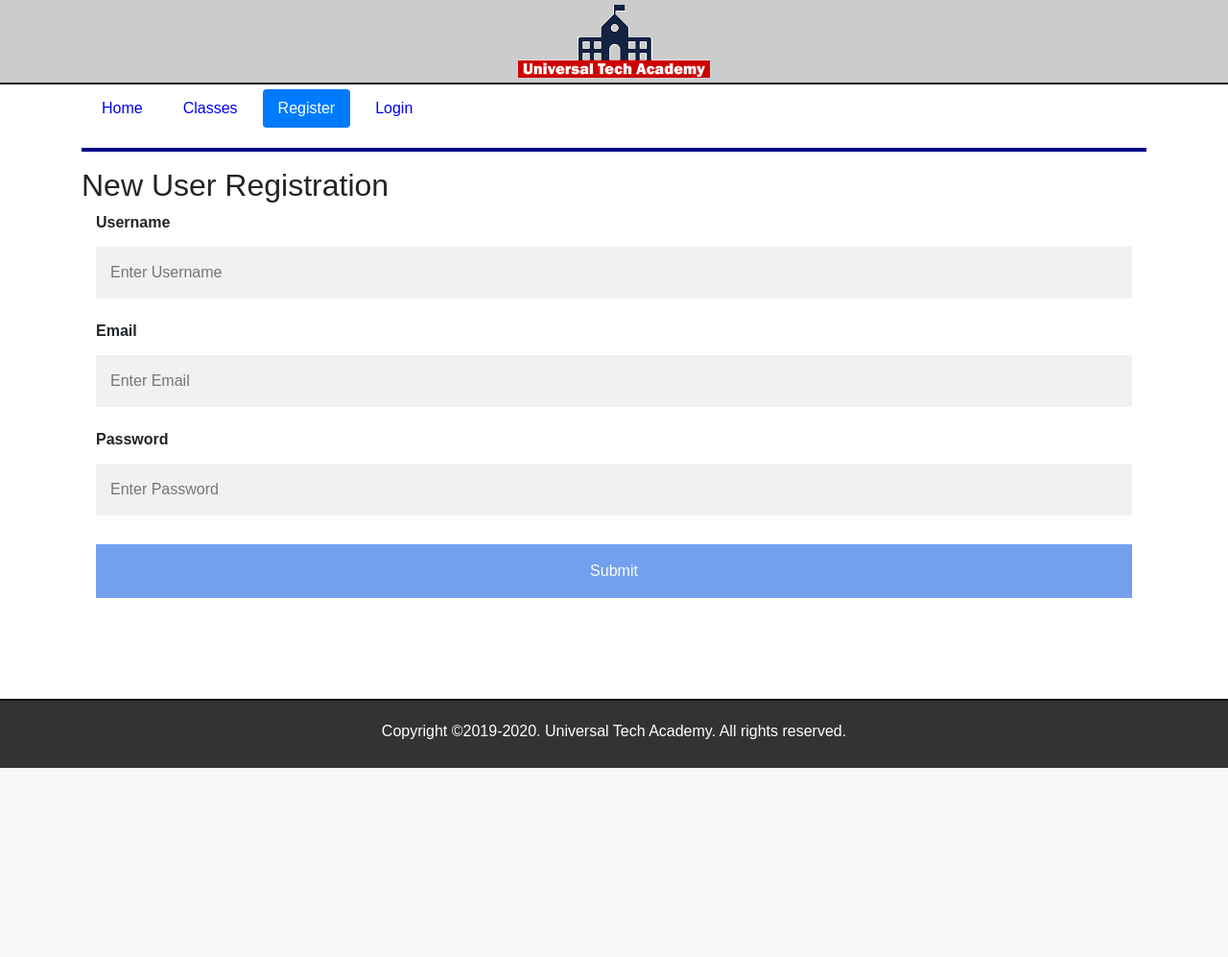
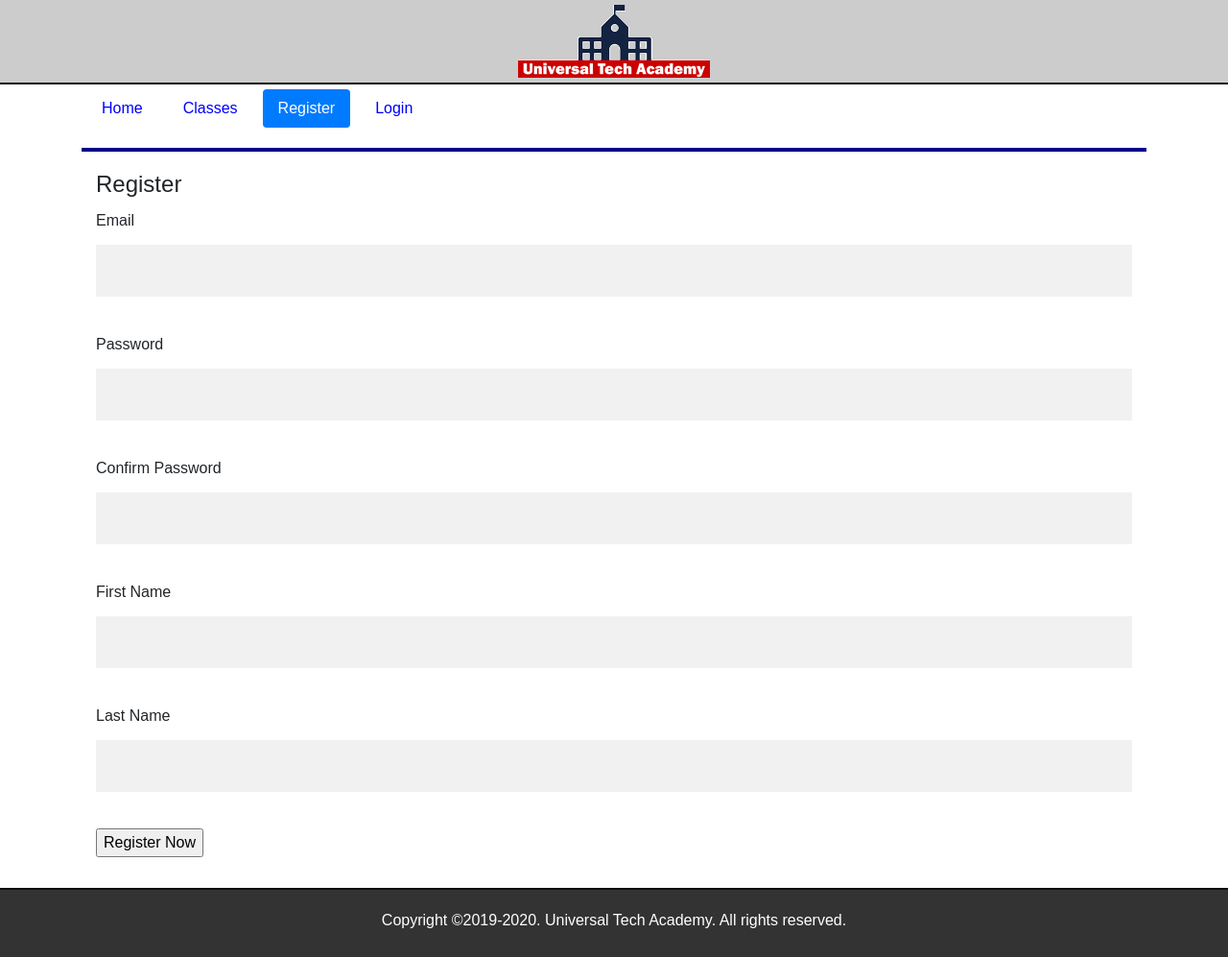
Before and after one commit to Rahul3012/ENROLLMENT, a Flask app: page /register in a window 1280 px wide. Shown: the whole page at 96% size. Before the commit the page ends 800 px from the top, so only its background shows below. Run offline with Flask 2, Linux system fonts and the light colour scheme; some libraries are stand-ins or nearby versions.

Commit message:
Validation changes for Register pager

```diff
--- a/application/forms.py
+++ b/application/forms.py
@@ -1,18 +1,24 @@
 from flask_wtf import FlaskForm
 from wtforms import StringField, PasswordField, SubmitField, BooleanField
-from wtforms.validators import DataRequired
+from wtforms.validators import DataRequired, Email , Length, EqualTo, ValidationError
+from application.models import User
 
 class LoginForm(FlaskForm):
-    email       =   StringField("Email", validators = [DataRequired()])
-    password    =   StringField("Password", validators = [DataRequired()])
+    email       =   StringField("Email", validators = [DataRequired(), Email()])
+    password    =   StringField("Password", validators = [DataRequired(), Length(min=6, max=15)])
     remember_me =   BooleanField("Remember Me")
     submit      =   SubmitField("Login")
 
 
 class RegisterForm(FlaskForm):
-    email               =   StringField("Email", validators = [DataRequired()])
-    password            =   StringField("Password", validators = [DataRequired()])
-    password_confirm    =   StringField("Confirm Password", validators = [DataRequired()])
-    first_name          =   StringField("First Name", validators = [DataRequired()])
-    last_name           =   StringField("Last Name", validators = [DataRequired()])
+    email               =   StringField("Email", validators = [DataRequired(), Email()])
+    password            =   StringField("Password", validators = [DataRequired(), Length(min=6, max=15)])
+    password_confirm    =   StringField("Confirm Password", validators = [DataRequired(), Length(min=6, max=15), EqualTo('password') ])
+    first_name          =   StringField("First Name", validators = [DataRequired(), Length(min=2, max=55)])
+    last_name           =   StringField("Last Name", validators = [DataRequired(),  Length(min=2, max=55)])
     submit              =   SubmitField("Register Now")
+
+    def validate_email(self, email):
+        user = User.objects(email = email.data).first()
+        if user:
+            raise ValidationError("Email is already in use.Pick another one")
--- a/application/routes.py
+++ b/application/routes.py
@@ -28,9 +28,24 @@ def login():
 def courses(term="2019"):
     return render_template("courses.html", coursesData = coursesData, courses = True,term = term)
 
-@app.route("/register")
+@app.route("/register", methods=['GET', 'POST'])
 def register():
-    return render_template("register.html", register=True)
+    form = RegisterForm()
+    if form.validate_on_submit():
+        user_id     = User.objects.count()
+        user_id     += 1
+
+        email       = form.email.data
+        password    = form.password.data
+        first_name  = form.first_name.data
+        last_name   = form.last_name.data
+
+        user = User(user_id=user_id, email=email, first_name=first_name, last_name=last_name)
+        user.set_password(password)
+        user.save()
+        flash("You are successfully registered!","success")
+        return redirect(url_for('index'))
+    return render_template("register.html",title="Register", form=form, register=True)
 
 @app.route("/enrollment", methods=["GET", "POST"])
 def enrollment():
--- a/application/static/css/main.css
+++ b/application/static/css/main.css
@@ -68,7 +68,6 @@ input[type=password]:focus {
     background: #333;
     padding: 5px;
     border-top: 2px solid #0f0f0f;
-    position: absolute;
     bottom: 0;
 }
 
--- a/application/templates/login.html
+++ b/application/templates/login.html
@@ -7,6 +7,8 @@
     <div class="col-md-6 offset-md-3">
         <h3></h3>
         <form name="login" method="post" novalidate>
+            <fieldset class="form-group">
+                <legend>{{ title }}</legend>
                 {{ form.hidden_tag() }}
                 <p>
                     {{ form.email.label }}<br />
@@ -26,6 +28,7 @@
                 <p>
                     {{ form.submit() }}
                 </p>
+            </fieldset>
         </form>
     </div>
 </div>
--- a/application/templates/register.html
+++ b/application/templates/register.html
@@ -1,20 +1,52 @@
 {% extends "layout.html" %}
 
 {% block content %}
-<h2>New User Registration</h2>
 
 <div class="container">
-    <form name="register" action="register.php" method="get">
-        <label for="username"><b>Username</b></label>
-        <input type="text" placeholder="Enter Username" name="username" required>
-        <br>
-        <label for="email"><b>Email</b></label>
-        <input type="text" placeholder="Enter Email" name="email" required>
-        <br>
-        <label for="password"><b>Password</b></label>
-        <input type="password" placeholder="Enter Password" name="password" required>
-        <br class="clear">
-        <input class="btn-submit" type="submit" name="submit">
+    <form name="login" method="post" novalidate>
+        <fieldset class="form-group">
+            <legend>{{title}}</legend>
+            {{ form.hidden_tag() }}
+            <p> {{ form.email.label }}</br>
+                {{ form.email }}
+                {% for error in form.email.errors %}
+                <span class="error-message">{{ error }}</span>
+                {% endfor %}
+            </p>
+
+            <p> {{ form.password.label }}</br>
+                {{ form.password }}
+                {% for error in form.password.errors %}
+                <span class="error-message">{{ error }}</span>
+                {% endfor %}
+            </p>
+
+            <p> {{ form.password_confirm.label }}</br>
+                {{ form.password_confirm }}
+                {% for error in form.password_confirm.errors %}
+                <span class="error-message">{{ error }}</span>
+                {% endfor %}
+            </p>
+
+            <p> {{ form.first_name.label }}</br>
+                {{ form.first_name }}
+                {% for error in form.first_name.errors %}
+                <span class="error-message">{{ error }}</span>
+                {% endfor %}
+            </p>
+
+            <p> {{ form.last_name.label }}</br>
+                {{ form.last_name }}
+                {% for error in form.last_name.errors %}
+                <span class="error-message">{{ error }}</span>
+                {% endfor %}
+            </p>
+
+            <p>
+                {{ form.submit() }}
+            </p>
+
+        </fieldset>
     </form>
 </div>
 {% endblock %}
```
Also changed, not shown: application/models.py (+8 -2 lines). Lines whose indentation alone changed are shown as unchanged.
